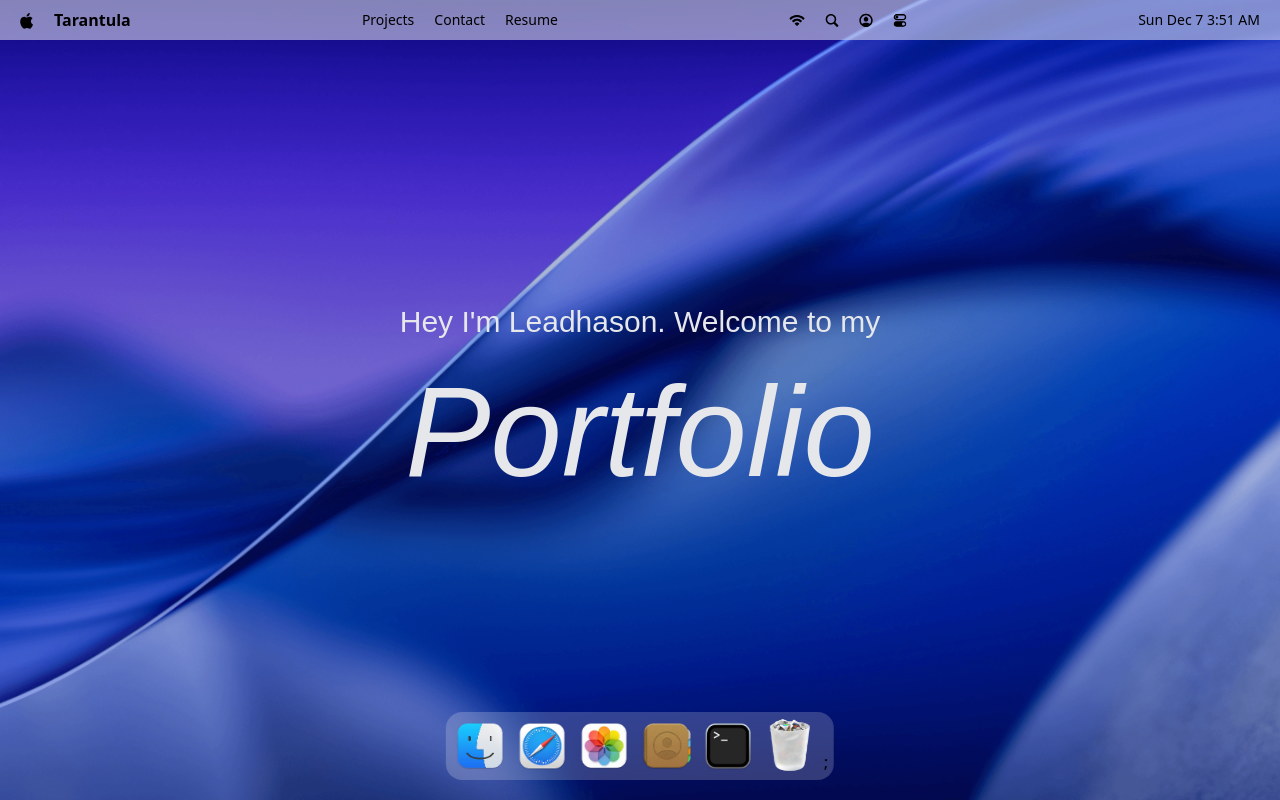
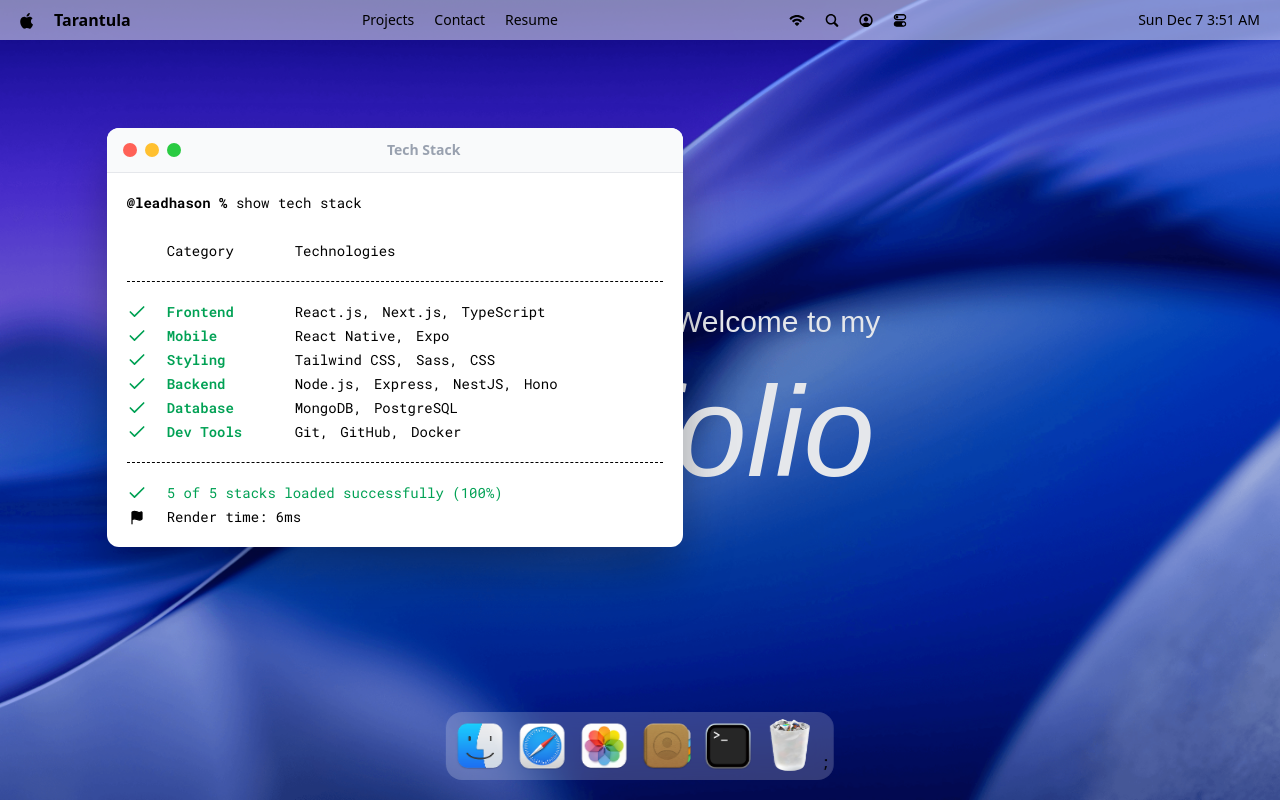
Before and after one commit to Leadhason/tarantulaportfolio, a React (Vite) app: page / in a window 1280 px wide. Both pictures are taken after a click on the button 727 px from the left and 746 px from the top of the page. Built offline with nearby package versions, Linux system fonts and the light colour scheme; a web font is replaced by a local one.

Commit message:
implement a high order component for managing windows'state and added first window

```diff
--- a/index.html
+++ b/index.html
@@ -4,7 +4,7 @@
     <meta charset="UTF-8" />
     <link rel="icon" type="image/svg+xml" href="/macbook.png" />
     <meta name="viewport" content="width=device-width, initial-scale=1.0" />
-    <title>tarantula</title>
+    <title>Tarantula</title>
   </head>
   <body>
     <div id="root"></div>
--- a/package.json
+++ b/package.json
@@ -14,11 +14,13 @@
     "@tailwindcss/vite": "^4.1.17",
     "dayjs": "^1.11.19",
     "gsap": "^3.13.0",
+    "immer": "^11.0.1",
     "lucide-react": "^0.556.0",
     "react": "^19.2.0",
     "react-dom": "^19.2.0",
     "react-tooltip": "^5.30.0",
-    "tailwindcss": "^4.1.17"
+    "tailwindcss": "^4.1.17",
+    "zustand": "^5.0.9"
   },
   "devDependencies": {
     "@eslint/js": "^9.39.1",
--- a/src/App.jsx
+++ b/src/App.jsx
@@ -1,6 +1,15 @@
-import { useState } from 'react'
+
+
+import gsap from 'gsap';
+import { Draggable } from 'gsap/Draggable';
+
+gsap.registerPlugin(Draggable);
+
 import './index.css'
 import { Navbar, Welcome, Dock } from '#components'
+import { TerminalWindow } from '#windows/index.js'
+
+
 
 function App() {
 
@@ -9,6 +18,7 @@ function App() {
       <Navbar />
       <Welcome />
       <Dock />
+      <TerminalWindow />
     </main>
   )
 }
--- a/src/components/Dock.jsx
+++ b/src/components/Dock.jsx
@@ -3,9 +3,12 @@ import { dockApps } from '#constants/index.js'
 import { Tooltip } from 'react-tooltip'
 import gsap from 'gsap'
 import { useGSAP } from '@gsap/react'
+import useWindowStore from '#store/window.js'
 
 const Dock = () => {
-    const dockRef = useRef(null)
+    const { openWindow, closeWindow, windows } = useWindowStore();
+
+    const dockRef = useRef(null);
 
     useGSAP(() => {
         const dock = dockRef.current
@@ -58,7 +61,19 @@ const Dock = () => {
         }
     }, []);
 
-    const toggleApp = (app) => {}
+    const toggleApp = (app) => {
+        if (!app.canOpen) return;
+
+        const window = windows[app.id];
+
+        if (window.isOpen) {
+            closeWindow(app.id);
+        } else {
+            openWindow(app.id);
+        }
+
+        console.log(windows);
+    };
   return (
     <section id="dock">
         <div ref={dockRef} className="dock-container">
--- /dev/null
+++ b/src/components/WindowControls.tsx
@@ -0,0 +1,16 @@
+import React from 'react'
+import useWindowStore from '#store/window.js';
+
+const WindowControls = ({ target }) => {
+  const { closeWindow } = useWindowStore();
+
+  return (
+    <div id="window-controls">
+        <div className="close" onClick={() => closeWindow(target)}/>
+        <div className="minimize" onClick={() => closeWindow(target)}/>
+        <div className="maximize" onClick={() => closeWindow(target)}/>
+    </div>
+  )
+}
+
+export default WindowControls
--- a/src/components/index.js
+++ b/src/components/index.js
@@ -1,6 +1,7 @@
 import Navbar from './Navbar'
 import Welcome from './Welcome'
 import Dock from './Dock'
+import WindowControls from './WindowControls'
 
 
-export { Navbar, Welcome, Dock }
+export { Navbar, Welcome, Dock, WindowControls }
--- /dev/null
+++ b/src/hoc/WindowWrapper.jsx
@@ -0,0 +1,54 @@
+import { React, useRef, useLayoutEffect } from 'react'
+import useWindowStore from '#store/window.js';
+import gsap from 'gsap'
+import { useGSAP } from "@gsap/react";
+import { Draggable } from "gsap/Draggable"
+
+const WindowWrapper = (Component, windowKey) => {
+  const Wrapped = (props) => {
+    const { focusWindow, windows } = useWindowStore();
+    const { isOpen, zIndex } = windows[windowKey];
+    const ref = useRef(null);
+
+    useGSAP(() => {
+      const el = ref.current;
+      if (!el || !isOpen) return;
+
+      el.style.display = "block";
+
+      gsap.fromTo(el,
+        { scale: 0.8, opacity:0, y: 40 },
+        { scale: 1, opacity: 1, y: 0, duration: 0.6, ease: "power3.out" },
+      );
+    }, [isOpen]);
+
+    useGSAP(() => {
+      const el = ref.current;
+      if(!el) return;
+
+      const [instance] = Draggable.create(el, {
+        onPress: () => focusWindow(windowKey),
+      });
+
+      return () => instance.kill();
+    }, []);
+
+    useLayoutEffect(() => {
+      const el = ref.current;
+      if(!el) return;
+      el.style.display = isOpen ? "block" : "none";
+    }, [isOpen]);
+
+    return (
+      <section id={windowKey} ref ={ref} style={{zIndex}} className="absolute">
+        <Component {...props} />
+      </section>
+    );
+  };
+
+  Wrapped.displayName = `WindowWrapper(${Component.displayName || Component.name || `Component`})`;
+
+  return Wrapped;
+};
+
+export default WindowWrapper
--- a/src/index.css
+++ b/src/index.css
@@ -106,11 +106,11 @@ body {
     }
 
     .minimize {
-      @apply size-3.5 rounded-full bg-[#ffc030];
+      @apply size-3.5 rounded-full bg-[#ffc030] cursor-pointer;
     }
 
     .maximize {
-      @apply size-3.5 rounded-full bg-[#2acb42];
+      @apply size-3.5 rounded-full bg-[#2acb42] cursor-pointer;
     }
   }
 
--- /dev/null
+++ b/src/store/window.js
@@ -0,0 +1,33 @@
+import { create } from 'zustand';
+import { immer } from 'zustand/middleware/immer'
+import { WINDOW_CONFIG, INITIAL_Z_INDEX,  } from '#constants/index.js'
+
+
+const useWindowStore = create(
+    immer((set) => ({
+        windows: WINDOW_CONFIG,
+        nextZIndex: INITIAL_Z_INDEX + 1,
+
+        openWindow: (windowKey, data = null) => set((state) => {
+            const win = state.windows[windowKey];
+            win.isOpen = true;
+            win.zIndex = state.nextZIndex;
+            win.data = data ?? win.data;
+            state.nextZIndex++;
+        }),
+
+        closeWindow: (windowKey) => set((state) => {
+            const win = state.windows[windowKey];
+            win.isOpen = false;
+            win.zIndex = INITIAL_Z_INDEX;
+            win.data = null;
+        }),
+
+        focusWindow: (windowKey) => set((state) => {
+            const win = state.windows[windowKey];
+            win.zIndex = state.nextZIndex++;
+        })
+    }))
+);
+
+export default useWindowStore;
--- /dev/null
+++ b/src/windows/Terminal.jsx
@@ -0,0 +1,57 @@
+import React from 'react'
+import WindowWrapper from '#hoc/WindowWrapper.jsx'
+import { techStack, } from '#constants'
+import {  Check, Flag } from 'lucide-react';
+import { WindowControls } from '#components'
+
+const Terminal = () => {
+  return (
+    <>
+        <div id ="window-header">
+            <WindowControls target="terminal" />
+            <h2>Tech Stack</h2>
+        </div>
+
+        <div className="techstack">
+            <p>
+                <span className="font-bold">@leadhason % </span>
+                show tech stack
+            </p>
+
+            <div className="label">
+                <p className="w-32">Category</p>
+                <p>Technologies</p>
+            </div>
+            <ul className="content">
+                {techStack.map (({category, items}) => (
+                    <li key={category} className="flex items-center">
+                        <Check className="check" size={20}/>
+                        <h3>{category}</h3>
+                        <ul>
+                            {items.map((item,i) => (
+                                <li key={i}>
+                                    {item}{i < items.length - 1 ? "," : ""}
+                                </li>
+                            ))}
+                        </ul>
+                    </li>
+                ))}
+            </ul>
+
+            <div className="footnote">
+                <p>
+                    <Check size={20}/> 5 of 5 stacks loaded successfully (100%)
+                </p>
+                <p className="text-black">
+                    <Flag size={15} fill="black" />
+                    Render time: 6ms
+                </p>
+            </div>
+        </div>
+    </>
+  );
+};
+
+const TerminalWindow = WindowWrapper(Terminal, "terminal");
+
+export default TerminalWindow;
--- /dev/null
+++ b/src/windows/index.js
@@ -0,0 +1,4 @@
+import TerminalWindow from '#windows/Terminal.jsx';
+
+
+export { TerminalWindow };
```
Also changed, not shown: 1 other file (tests, documents, lock files or other folders).
